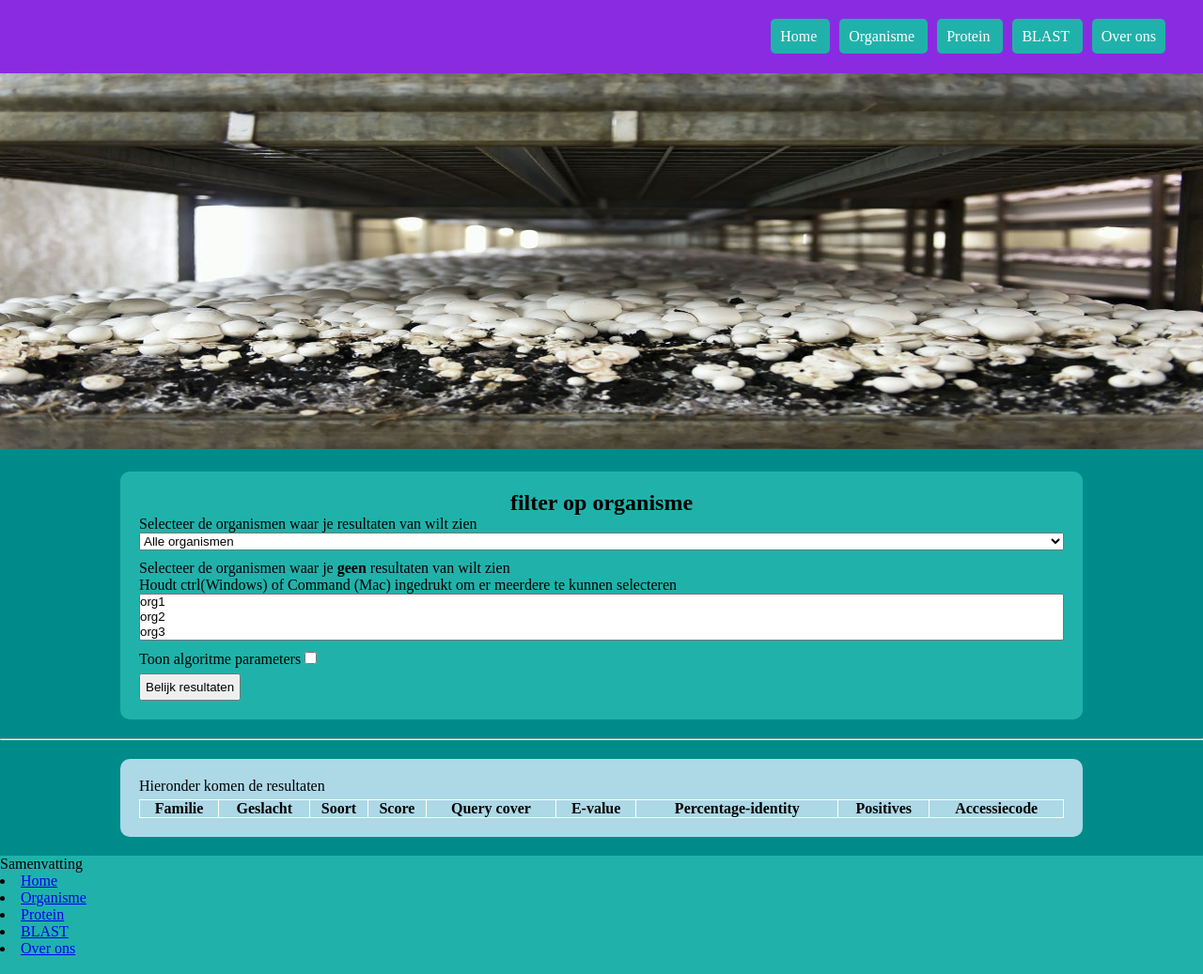
After one commit to RenskeMichels/Semester_4_Project, a Flask app: page /organisme in a window 1280 px wide. The commit adds this page. Shown: the whole page at 94% size. Run offline with Flask 2, Linux system fonts and the light colour scheme; lists and menus that the app fills with data are empty.

Commit message:
organisme and protein page

```diff
--- a/app.py
+++ b/app.py
@@ -8,5 +8,17 @@ def index():
     return render_template("index.html")
 
 
+@app.route("/organisme", methods=["GET", "POST"])
+def organisme():
+
+    return render_template("organisme.html")
+
+
+@app.route("/protein", methods=["GET", "POST"])
+def protein():
+
+    return render_template("protein.html")
+
+
 if __name__ == '__main__':
     app.run()
--- /dev/null
+++ b/static/eindproject.css
@@ -0,0 +1,119 @@
+/* If there is a merge conflict you can remove the navbar and the footer,
+   hold the body of the page */
+
+
+*{
+    margin: 0px;
+    padding: 0px;
+    box-sizing: border-box;
+}
+
+body{
+    width: 100%;
+    height: 100%;
+    background-color: darkcyan;
+    position: absolute;
+}
+header{
+    background-color: blueviolet;
+    overflow: hidden;
+    padding: 30px;
+    width: 100%;
+
+}
+
+header nav{
+    float: right;
+
+}
+
+header nav ul li{
+    display: inline;
+
+}
+
+
+header nav ul li a{
+    text-decoration: none;
+    color: white;
+    background-color: lightseagreen;
+    padding: 10px;
+    border-radius: 5px;
+    margin-right: 10px;
+
+}
+
+
+header nav ul li a:hover{
+    color: lightseagreen;
+    background-color: white;
+
+}
+
+/***** Dont remove below when merge conflict occurs ************/
+
+
+#hoofdimg{
+    width: 100%;
+    height: 400px;
+}
+
+/**************** organisme **************************/
+
+.filter, .res{
+    width: 80%;
+    margin: 20px auto;
+    padding: 20px;
+    border-radius: 10px;
+
+}
+.filter{
+
+    background: lightseagreen;
+}
+
+.res{
+    background-color: lightblue;
+}
+
+#resultaten{
+    width: 100%;
+    border-collapse: collapse;
+    margin-top: 5px;
+}
+
+#resultaten th{
+    border: 1px solid #ffffff;
+}
+
+.filter h2{
+    text-align: center;
+}
+
+
+.filter select, .filter input[type=text], .filter input[type=number]{
+    width: 100%;
+    margin-bottom: 10px;
+}
+
+.filter input[type=checkbox]{
+    margin-bottom: 10px;
+}
+
+.filter #optioncontent{
+    display: none;
+}
+
+.filter #submitorg, .filter #submiteiwit{
+    display: block;
+    padding: 5px;
+}
+
+
+
+/***** This can be removed *******/
+footer{
+    position: relative;
+    width: 100%;
+    background-color: lightseagreen;
+}
--- /dev/null
+++ b/static/functies.js
@@ -0,0 +1,19 @@
+/**
+ * Deze functie toont de algoritme parameters wanneer
+ * een checkbox is aangevinkt.
+ */
+
+
+let checkbox = document.getElementById("optionparameters")
+
+checkbox.addEventListener("click", function () {
+
+    let content = document.getElementById("optioncontent")
+
+    if (checkbox.checked){
+        content.style.display = "block";
+    }
+    else{
+        content.style.display = "none";
+    }
+})
--- a/templates/baseapp.html
+++ b/templates/baseapp.html
@@ -3,26 +3,27 @@
 <head>
     <meta charset="UTF-8">
     <title>{% block title %} {% endblock %}</title>
-    <link rel="stylesheet" href="/static/eindprojectcss.css">
+    <link rel="stylesheet" href="{{ url_for('static', filename='eindproject.css') }}">
 </head>
 <body>
     <header>
         <nav>
             <ul>
-                <li><a href="#"> Home </a></li>
-                <li><a href="#"> Organisme </a></li>
-                <li><a href="#"> Protein </a></li>
+                <li><a href="/"> Home </a></li>
+                <li><a href="/organisme"> Organisme </a></li>
+                <li><a href="/protein"> Protein </a></li>
                 <li><a href="#"> BLAST </a></li>
                 <li><a href="#"> Over ons </a></li>
             </ul>
         </nav>
     </header>
-    <br>
+
+    <img id= "hoofdimg" src = "/static/champignonteeld.jpg" alt = "plaatje champignon">
     {% block body %}
 
     {% endblock %}
-    <br>
-<footer>
+
+    <footer>
     {% block footer %}
 
     {% endblock %}
@@ -32,7 +33,10 @@
     <li><a href="#"> Protein </a></li>
     <li><a href="#"> BLAST </a></li>
     <li><a href="#"> Over ons </a></li>
-</footer>
+        <br>
+    </footer>
+    <script type=text/javascript src="{{ url_for('static',
+            filename='functies.js') }}"></script>
 </body>
 
 </html>
--- /dev/null
+++ b/templates/organisme.html
@@ -0,0 +1,73 @@
+{% extends "baseapp.html" %}
+{% block title %} Organisme {% endblock %}
+
+{% block body %}
+
+    <form class = "filter" method="post">
+    <h2> filter op organisme </h2>
+
+        <label for="selorg">Selecteer de organismen waar je resultaten
+        van wilt zien</label>
+
+        <select name="selorg" id="selorg">
+        <!-- Haal organismen op uit database ?-->
+            <option value="alleorganismen" selected> Alle organismen </option>
+            <option value="orgnaam">org1</option>
+            <option value="org2naam">org2</option>
+            <option value="org3naam">org3</option>
+        </select>
+
+        <label for="selorg">Selecteer de organismen waar je <strong>geen </strong>
+            resultaten van wilt zien<br> Houdt ctrl(Windows) of Command (Mac)
+            ingedrukt om er meerdere te kunnen selecteren</label>
+        <!-- Haal alle organismen uit db ?-->
+        <select name="filterorg" id="filterorg" multiple size="3">
+            <option value="orgnaam">org1</option>
+            <option value="org2naam">org2</option>
+            <option value="org3naam">org3</option>
+            <option value="org4naam">org4</option>
+            <option value="org5naam">org5</option>
+            <option value="org6naam">org6</option>
+        </select>
+        <label for="optionparameters"> Toon algoritme parameters</label>
+        <input type="checkbox" id="optionparameters" name="optionparameters">
+
+        <div id = "optioncontent">
+
+            <label for = "maxres"> Max aantal rijen </label>
+            <input type = "number" id="maxres" name="maxres" min = "5"
+            max = "100" step="1" placeholder="Voer een geheel getal tussen 5 en 100 in">
+
+            <label for = "evalue"> E-value(kleiner dan): </label>
+            <input type = "text" id="evalue" name="evalue">
+        </div>
+
+        <input id= "submitorg" type="submit" name ="verzend" value="Belijk resultaten">
+    </form>
+
+    <hr>
+    <div class = "res">
+        <p> Hieronder komen de resultaten</p>
+
+
+    <table id="resultaten">
+
+    <tr>
+        <th> Familie </th>
+        <th> Geslacht </th>
+        <th> Soort </th>
+        <th> Score </th>
+        <th> Query cover</th>
+        <th> E-value </th>
+        <th> Percentage-identity</th>
+        <th> Positives </th>
+        <th> Accessiecode </th>
+    </tr>
+    </table>
+
+    </div>
+{% endblock %}
+
+{% block footer %}
+    Samenvatting
+{% endblock %}
```
Also changed, not shown: static/style.css (deleted, +0 -40 lines), templates/index.html (+8 -21 lines), templates/protein.html (added, +71 -0 lines), static/champignonteeld.jpg (added).
